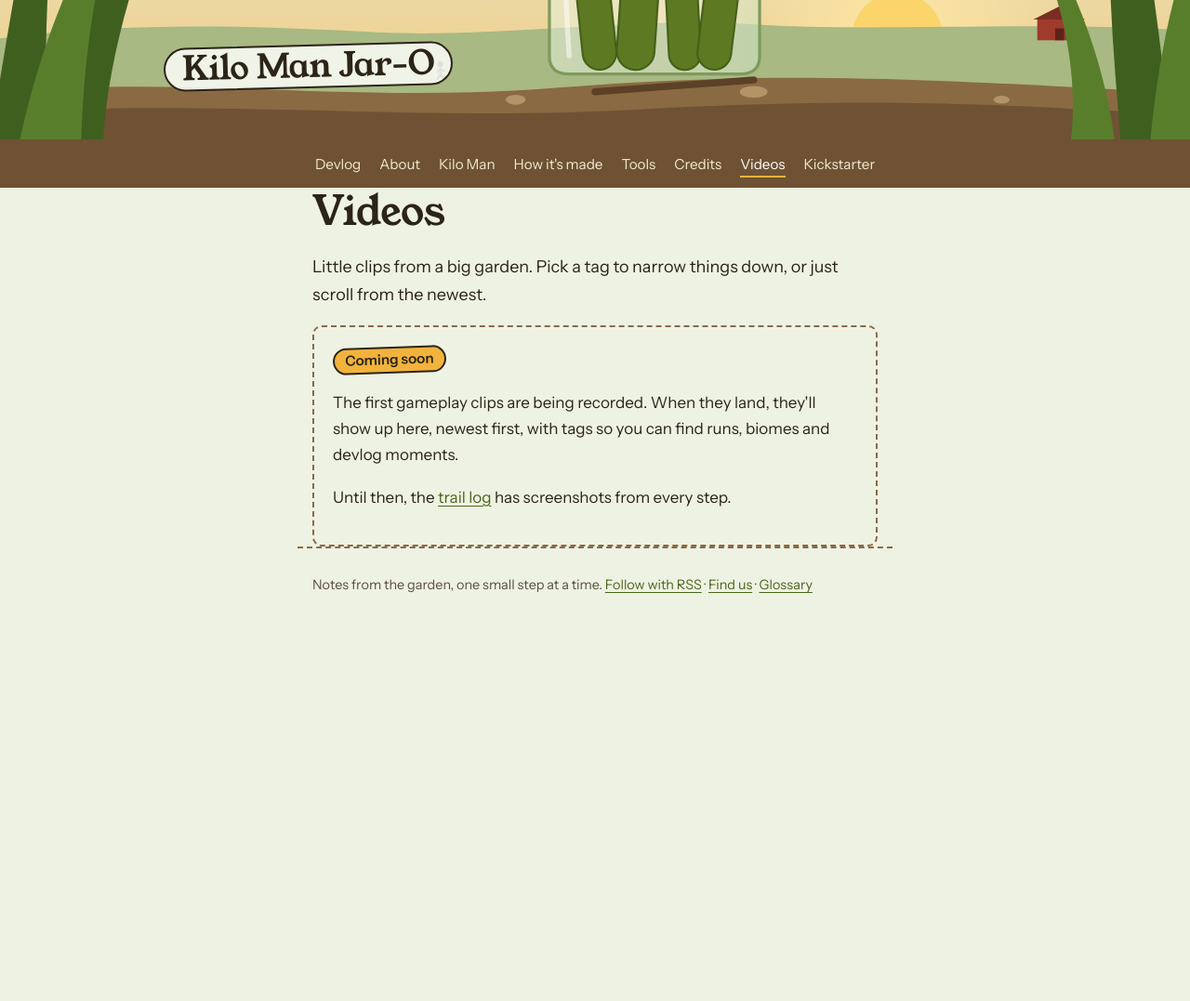
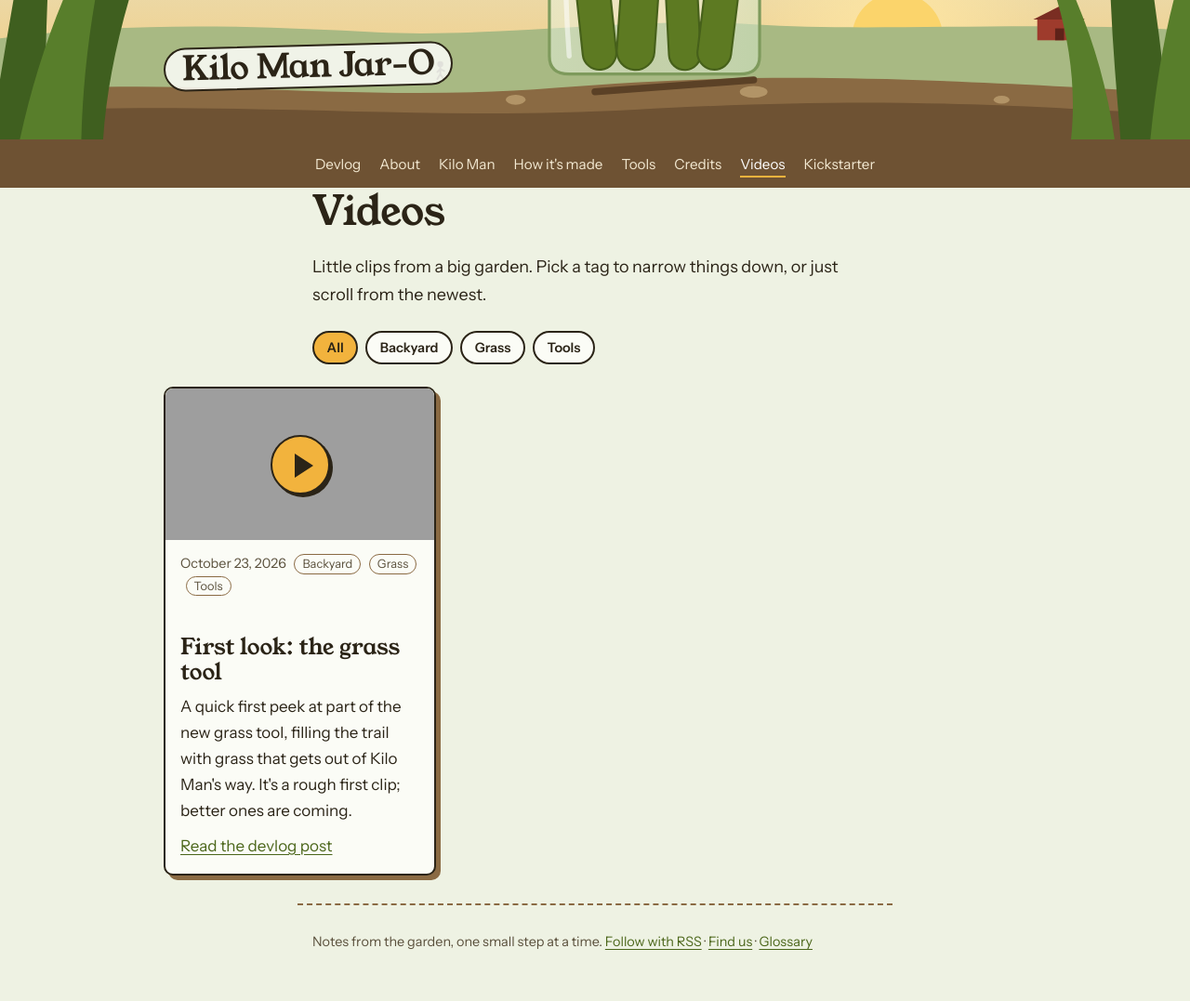
Before and after one commit to DesertCacheTV/kilo_game_devlog, a Jekyll site: the page built from videos.html, in a window 1280 px wide. Shown: the whole page at 93% size. Built offline with Jekyll 4.4.1, drawn with Linux system fonts in a browser that asks for light colours; before the commit the page ends 900 px from its top, so only the background shows below that; grey boxes are pictures that could not be loaded.

Commit message:
Videos: first clip, "First look: the grass tool"
Adds YouTube tFd15GGf6Bw to the Videos page (_data/videos.yml), tagged Backyard / Grass / Tools and linked to the grass post.

Co-Authored-By: Claude Opus 5.5 <noreply@anthropic.com>
Claude-Session: https://claude.ai/code/session_01Y8zDf79mLki3jliztuyn2B

```diff
--- a/_data/videos.yml
+++ b/_data/videos.yml
@@ -9,4 +9,10 @@
 #   tags: [Backyard, Run, "Devlog #2"]
 #   thumb: /assets/img/my-thumbnail.webp   # optional; otherwise YouTube's own thumbnail is used
 #   post: /2026/10/20/pickles-now-hurt/    # optional; links the clip to its devlog post
-videos: []
+videos:
+  - youtube: tFd15GGf6Bw
+    title: "First look: the grass tool"
+    date: 2026-10-23
+    description: "A quick first peek at part of the new grass tool, filling the trail with grass that gets out of Kilo Man's way. It's a rough first clip; better ones are coming."
+    tags: [Backyard, Grass, Tools]
+    post: /2026/10/23/grass-that-gets-out-of-the-way/
```
